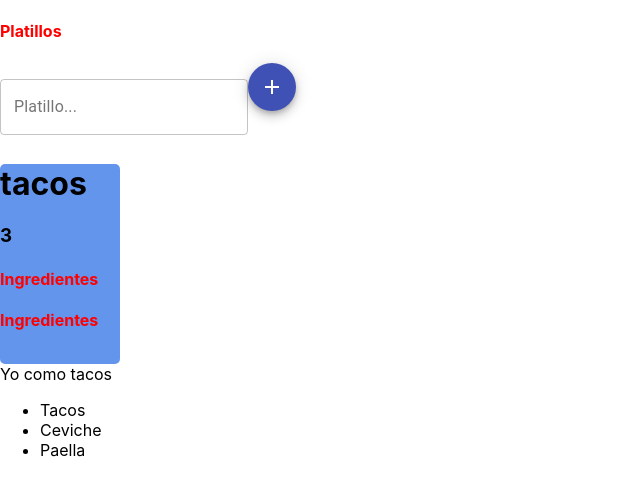
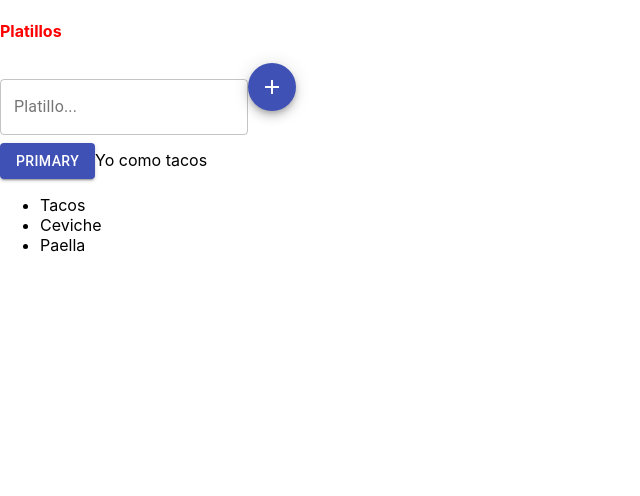
Before and after one commit to JonathanVargas0111/React-esencial, a React (Create React App) app: page / in a window 1280 px wide. Shown: the top 496 px of the page, without its empty margins (0-640 px from the left). Built offline with nearby package versions, Linux system fonts and the light colour scheme.

Commit message:
finzalizacion de ejemplo rutas

```diff
--- a/src/App.js
+++ b/src/App.js
@@ -1,29 +1,42 @@
-import React from 'react';
+import React, { Component } from 'react';
 import Header  from "./components/header";
 import Dish  from "./components/dish";
 import NewDish  from "./components/newDish";
+import { Button } from '@material-ui/core';
 
 import './styles/App.css';
 import './styles/dish.css';
+import { render } from '@testing-library/react';
 
+class App extends Component {
 
-let dish = "tacos";
-let dishes = ["Tacos", "Ceviche","Paella"];
+  dish = "tacos";
+  dishes = ["Tacos", "Ceviche","Paella"];
+  showDishes=e=>{
+    e.preventDefault();
+    this.props.history.push("/Platillos");
+  };
 
-function App() {
+  render(){
     return (
       <div>
         <Header></Header>
         <NewDish></NewDish>
-      <Dish name={dish} qty="3"></Dish>
-      Yo como {dish}
+        {/*  <Dish name={dish} qty="3"></Dish> */}
+
+        <Button variant="contained" color="primary"
+        onClick={this.showDishes}>
+          Primary
+        </Button>
+        Yo como {this.dish}
       <ul>
         {
-        dishes.map( (dish,index) => <li key={index}>{dish}</li>)
+          this.dishes.map( (dish,index) => <li key={index}>{dish}</li>)
         }
       </ul>
       </div>
     );
   }
+}
 
 export default App;
--- a/src/components/dish.js
+++ b/src/components/dish.js
@@ -30,8 +30,10 @@ class Dish extends Component{
         return this.dishes.length;
     }
     render(){
+        const { params} = this.props.match;
         return(
         <div className="dish">
+            <h1>{params.name} </h1>
             <h1>{this.props.name} </h1>
             <h3>{this.countIngredients()}</h3>
             <Ingredient/>
--- a/src/components/dishes.js
+++ b/src/components/dishes.js
@@ -1,10 +1,22 @@
 import React, {Component} from "react";
+import { Button } from '@material-ui/core';
+
 
 export class Dishes extends Component{
+
+    goBack=e=>{
+        e.preventDefault();
+        this.props.history.push("/");
+    };
+
     render(){
         return(
             <idv>
                 <h1>Platillos</h1>
+                <Button variant="contained" color="primary"
+                onClick={this.goBack}>
+                    Regresar
+                </Button>
             </idv>
         )
     }
--- a/src/components/router.js
+++ b/src/components/router.js
@@ -5,15 +5,17 @@ import App from "./../App";
 import Dishes from "./dishes";
 import Dish from "./dish";
 import Countries from "./countries";
-import NotFound from "./norfound";
+import NotFound from "./notfound";
 
 
 const Router =()=>(
         <BrowserRouter>
             <Switch>
                 <Route exact path="/" component={App}/>
-                <Route exact path="/Dishes" component={Dishes}/>
+                <Route exact path="/Platillos" component={Dishes}/>
+                <Route exact path="/Platillo/:name" component={Dish}/>
                 <Route exact path="/Countries" component={Countries}/>
+                <Route component={NotFound}/>
             </Switch>
         </BrowserRouter>
     );
--- a/src/index.js
+++ b/src/index.js
@@ -7,9 +7,7 @@ import * as serviceWorker from './serviceWorker';
 
 
 ReactDOM.render(
-  <React.StrictMode>
-    <Router/>
-  </React.StrictMode>,
+    <Router/>,
   document.getElementById('root')
 );
 
```
Also changed, not shown: src/components/notfound.js (renamed from src/components/norfound.js). Lines whose indentation alone changed are shown as unchanged.
